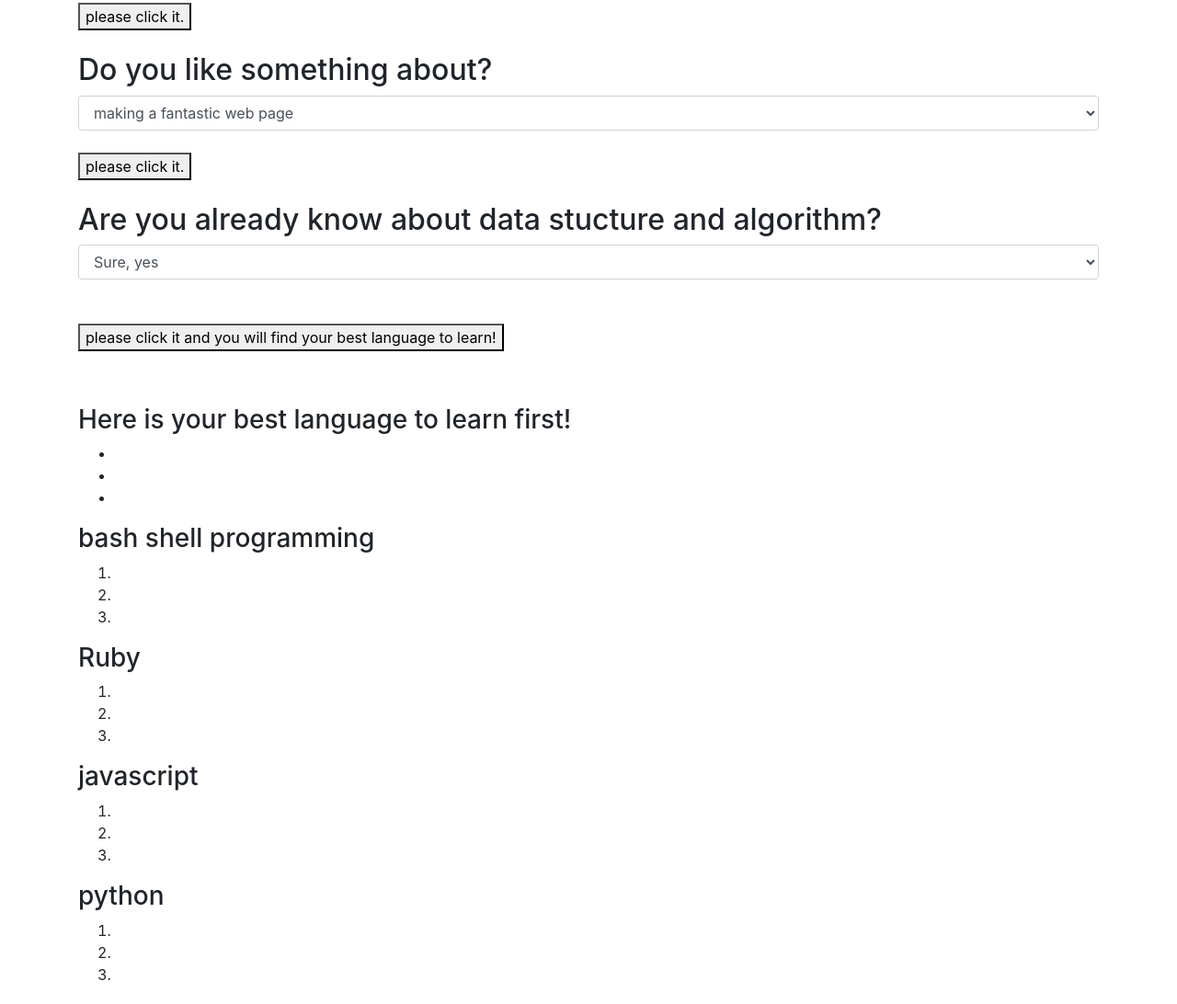
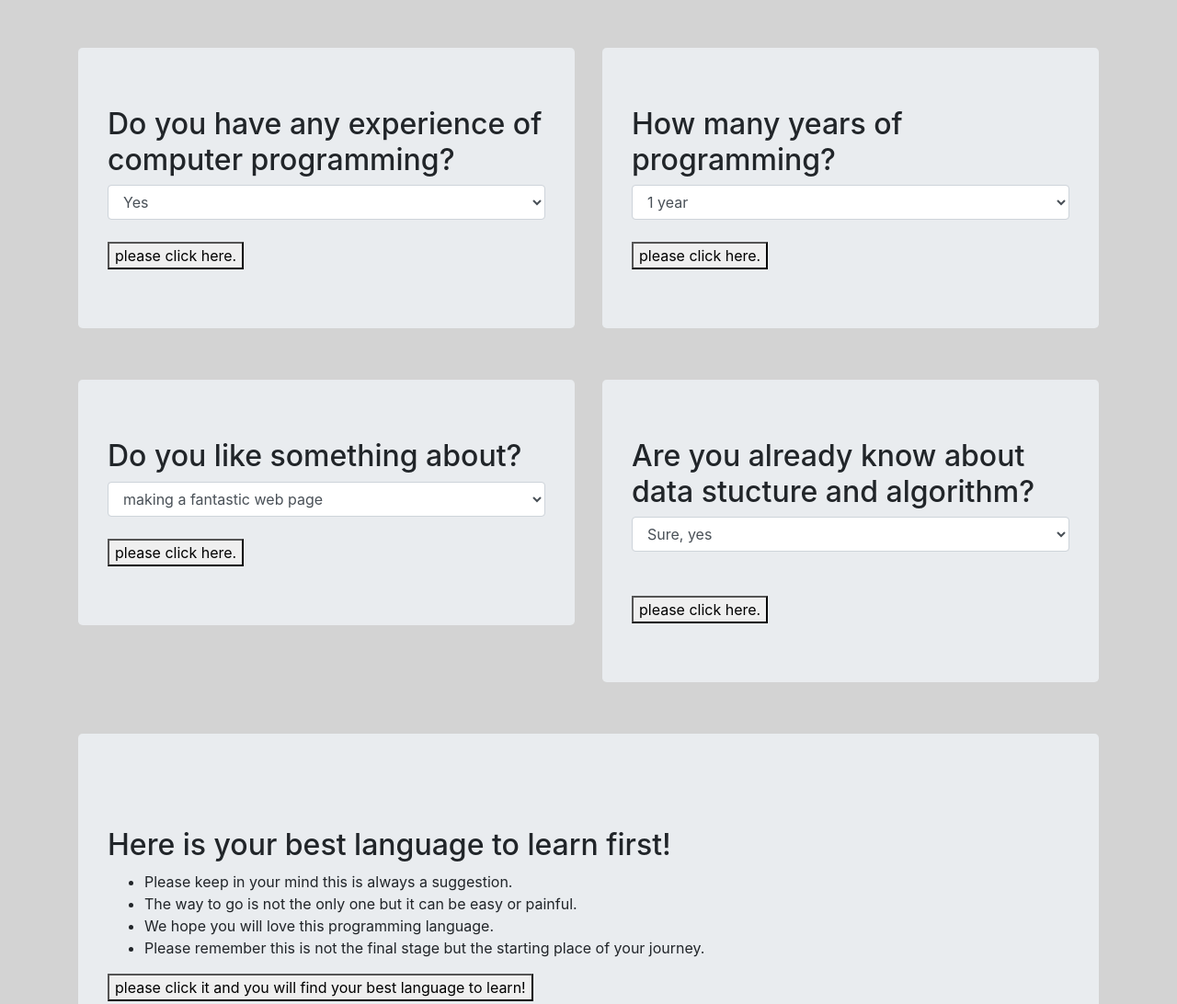
Before and after one commit to quantum93/Week2Friday, a plain HTML site: page index.html in a window 1280 px wide. Shown: the part 574-1666 px from the top of the page at 92% size. Drawn offline with Linux system fonts and the light colour scheme.

Commit message:
This is first step of styling with css tags in styles.css. In before, we didn't touch anything about styles.css.

```diff
--- a/css/styles.css
+++ b/css/styles.css
@@ -0,0 +1,11 @@
+#languageOne, #languageTwo, #languageThree, #languageFour, #languageFive {
+  display: none;
+}
+
+/* media part should be always the end of styles.css in order to work well with other css actions. */
+@media screen and (min-width: 768px) {
+  .column {
+    width: 300px;
+    float: left;
+    padding: 20px;
+  }
--- a/index.html
+++ b/index.html
@@ -8,14 +8,16 @@
   <script src="js/scripts.js"></script>
   <title>Week2 Independent Project</title>
 </head>
-<body>
+<body style="background-color: lightgrey">
   <div class="container">
+    <div class="jumbotron">
       <h1>Programming Language Suggestion for You!</h1>
       <p>
         The reasons for learning to program are as a varied as the people who want to learn. You might have a program you want to make, or maybe you just want to jump in. So, before choosing your first programming language, ask yourself: Where do you want that program to run? What do you want that program to do? Your reasons for learning to code should inform your choice of a first language.
       </p>
-
+    </div>
     <!-- We set five forms for five different qustions about programming -->
+    <div class="jumbotron">
       <form action="formOne">
       <h2>Do you have any experience of computer?</h2>
       <select class="form-control" id="questionOne">
@@ -25,7 +27,14 @@
       <br>
       <button type="submit" name="button">please click here.</button>
     </form>
+    </div>
     <br>
+
+
+
+    <div class="row">
+      <div class="col-md-6">
+      <div class="jumbotron">
         <form action="formTwo">
           <h2>Do you have any experience of computer programming?</h2>
           <select class="form-control" id="questionTwo">
@@ -33,9 +42,13 @@
             <option value="3">No</option>
           </select>
           <br>
-      <button type="submit" name="button">please click it.</button>
+          <button type="submit" name="button">please click here.</button>
         </form>
+      </div>
       <br>
+      </div>
+      <div class="col-md-6">
+      <div class="jumbotron">
         <form action="formThree">
           <h2>How many years of programming?</h2>
           <select class="form-control" id="qustionThree">
@@ -44,9 +57,17 @@
             <option value="6">3 years or above</option>
           </select>
           <br>
-      <button type="submit" name="button">please click it.</button>
+          <button type="submit" name="button">please click here.</button>
         </form>
+      </div>
       <br>
+      </div>
+    </div>
+
+
+    <div class="row">
+      <div class="col-md-6">
+        <div class="jumbotron">
           <form action="formFour">
             <h2>Do you like something about?</h2>
             <select class="form-control" id="questionFour">
@@ -56,9 +77,13 @@
               <option value="10">Um...not sure</option>
             </select>
             <br>
-      <button type="submit" name="button">please click it.</button>
+            <button type="submit" name="button">please click here.</button>
           </form>
+        </div>
         <br>
+      </div>
+      <div class="col-md-6">
+        <div class="jumbotron">
           <form action="formFive">
             <h2>Are you already know about data stucture and algorithm?</h2>
             <select class="form-control" id="qustionFive">
@@ -67,18 +92,25 @@
             </select>
             <br>
             <br>
-      <button type="submit" name="button">please click it and you will find your best language to learn!</button>
+            <button type="submit" name="button">please click here.</button>
           </form>
+        </div>
         <br>
+      </div>
+    </div>
+
     <!-- We set finally suggested language message from here. The finally suggested language message will be hidden until click the every submit button -->
+    <div class="jumbotron">
     <form action="formSuggestion">
       <div>
-        <h3><br>Here is your best language to learn first!</h3> <!--we use <br> tag in order to make space between above button and text in this line -->
+        <h2><br>Here is your best language to learn first!</h2> <!--we use <br> tag in order to make space between above button and text in this line -->
         <ul>
-          <li></li>
-          <li></li>
-          <li></li>
+          <li>Please keep in your mind this is always a suggestion.</li>
+          <li>The way to go is not the only one but it can be easy or painful.</li>
+          <li>We hope you will love this programming language.</li>
+          <li>Please remember this is not the final stage but the starting place of your journey.</li>
         </ul>
+        <button type="submit" name="button">please click it and you will find your best language to learn!</button>
       </div>
       <!-- We suggest the best language you should study first based on your answer in this page from five famous programming language. The selection logic for language is coming from the javascript program using branch method.  -->
       <div id="languageOne">
@@ -123,5 +155,6 @@
       </div>
     </form>
     </div>
+  </div>
 </body>
 </html>
```
Lines whose indentation alone changed are shown as unchanged.
